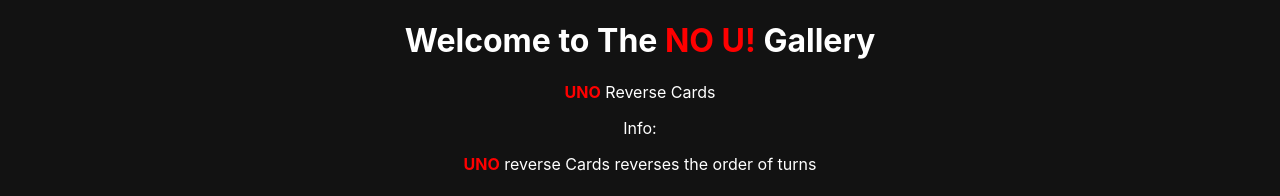
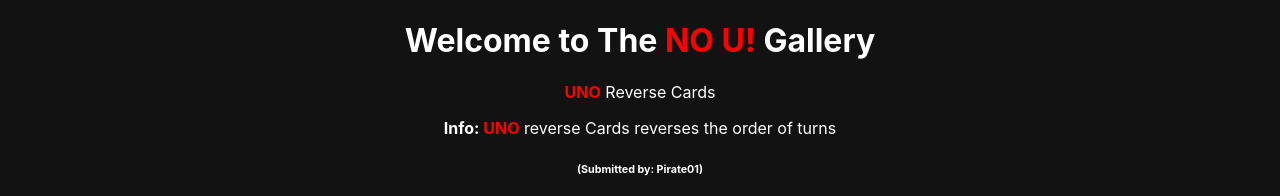
Before and after one commit to P1rate01/NO-U-Gallery, a plain HTML site: page index.html in a window 1280 px wide. Shown: the top 196 px of the page. Drawn offline with Linux system fonts and the light colour scheme.

Commit message:
Update index.html

```diff
--- a/index.html
+++ b/index.html
@@ -14,7 +14,7 @@
 
   <center>
    <h1>Welcome to The <p class="no-u">NO U!</p> Gallery</h1><p><p class="no-u">UNO</p> Reverse Cards</p>
-   <p><p class="trigger-words">Info: </p><p class="information"><p class="no-u">UNO</p> reverse Cards reverses the order of turns</p>
+   <p><p class="trigger-word">Info: </p><p class="information"><p class="no-u">UNO</p> reverse Cards reverses the order of turns</p>
    <h6>(Submitted by: <p class="submitter">Pirate01</a>)</h6></p>
 
    <!---->
```
